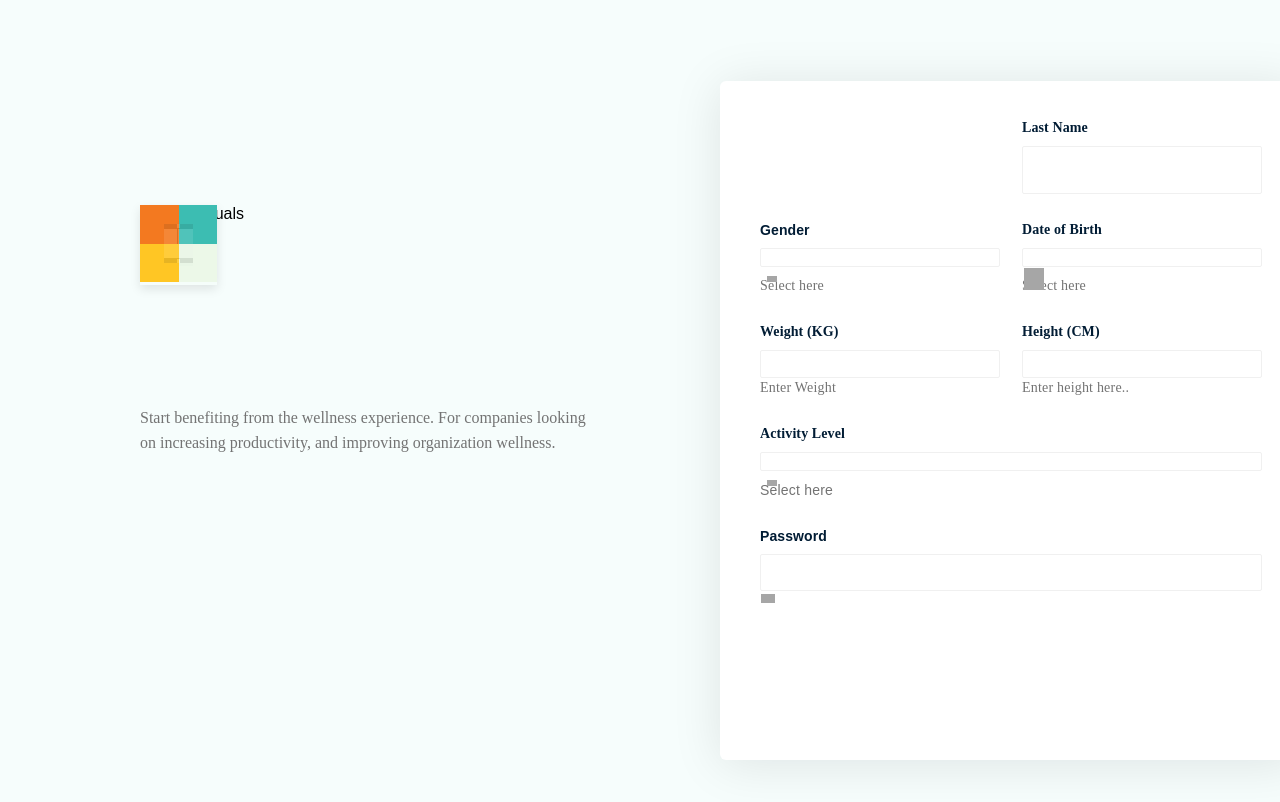
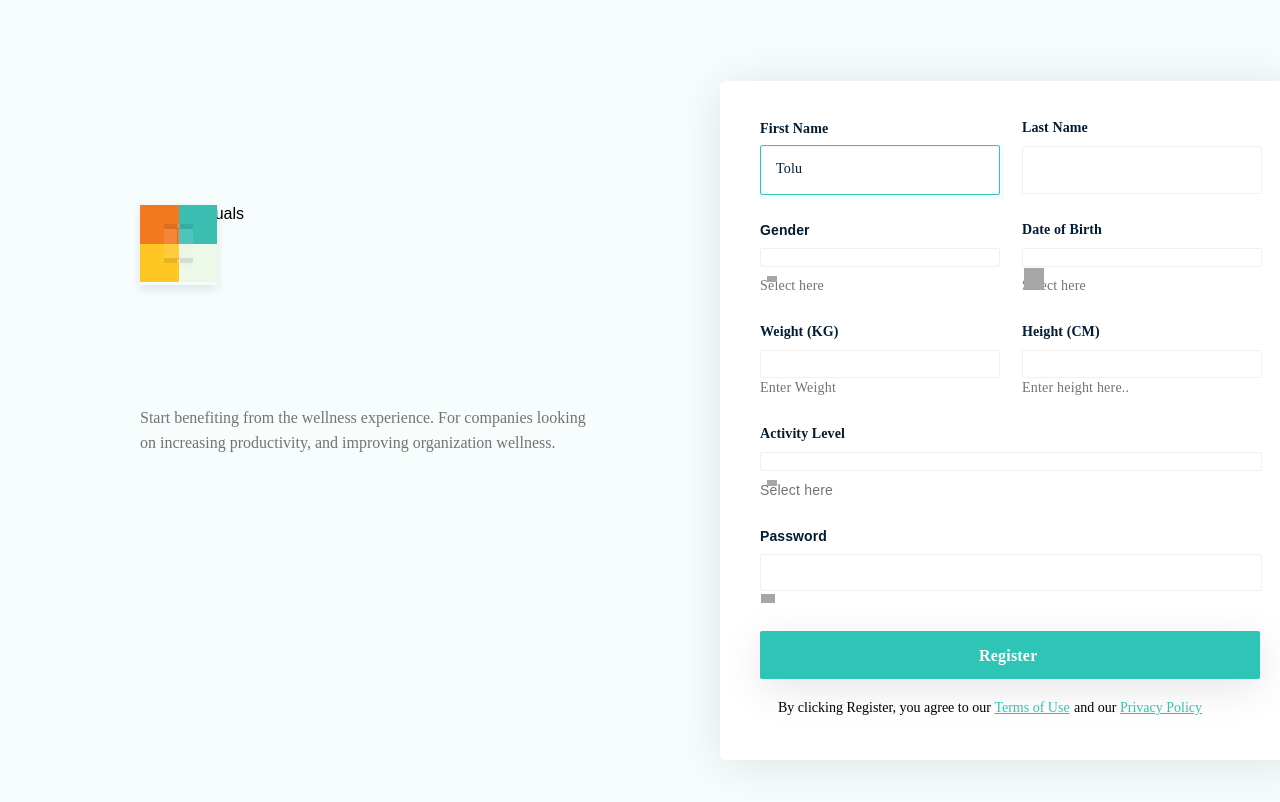
Before and after one commit to Mychaell/Assignment-2_AltSchool, a plain HTML site: page index.html in a window 1280 px wide. Shown: the top 802 px of the page. Drawn offline with Linux system fonts and the light colour scheme.

Commit message:
structure in place

```diff
--- a/index.html
+++ b/index.html
@@ -137,10 +137,6 @@
             </div>
         </div>
 
-
-
-
-
         <div class="sub-ten">
 
             <div id="sub-ten-main">
@@ -155,6 +151,23 @@
             </div>
         </div>
 
+        <div class="sub-eleven">
+            <div id="sub-eleven-one">
+                <div id="sub-eleven-one-one"></div>
+                <div id="sub-eleven-one-two"></div>
+            </div>
+            <div id="sub-eleven-two">Tolu</div>
+            <div id="sub-eleven-three">
+                <div id="first-name">First Name</div>
+            </div>
+        </div>
+
+        <div class="sub-twelve">
+            <div id="sub-twelve-one">
+                <div id="sub-twelve-one-child"></div>
+            </div>
+            <div id="sub-twelve-two">Register</div>
+        </div>
 
 
 
@@ -166,14 +179,12 @@
 
 
 
-
-
-
-
-
-        <div class="sub-eleven"></div>
-        <div class="sub-twelve"></div>
-        <div class="sub-thirteen"></div>
+        <div class="sub-thirteen">
+            <span id="reg">By clicking Register, you agree to our </span>
+            <span id="terms">Terms of Use</span>
+            <span id="and-our"> and our </span>
+            <span id="p-policy">Privacy Policy</span>
+        </div>
 
     </div>
 
--- a/styles.css
+++ b/styles.css
@@ -748,3 +748,159 @@ body {
     letter-spacing: 0.20px;
     word-wrap: break-word;
 }
+
+.sub-eleven {
+    width: 238px;
+    height: 72px;
+    left: 760px;
+    top: 121px;
+    position: absolute;
+}
+
+#sub-eleven-one {
+    width: 238px;
+    height: 48px;
+    left: 0px;
+    top: 24px;
+    position: absolute;
+}
+
+#sub-eleven-one-one {
+    width: 238px;
+    height: 48px;
+    left: 0px;
+    top: 0px;
+    position: absolute;
+    border-radius: 2px;
+    border: 1px #2EC4B6 solid;
+}
+
+#sub-eleven-one-two {
+    width: 238px;
+    height: 48px;
+    left: 0px;
+    top: 0px;
+    position: absolute;
+    opacity: 0.06;
+    border-radius: 2px;
+    border: 3px #2EC4B6 solid;
+}
+
+#sub-eleven-two {
+    width: 170px;
+    left: 16px;
+    top: 38px;
+    position: absolute;
+    color: #011C34;
+    font-size: 14px;
+    font-family: Sofia Pro;
+    font-weight: 400;
+    line-height: 20px;
+    letter-spacing: 0.20px;
+    word-wrap: break-word;
+}
+
+#sub-eleven-three {
+    padding-bottom: 2px;
+    padding-right: 79px;
+    left: 0px;
+    top: 0px;
+    position: absolute;
+    justify-content: flex-start;
+    align-items: center;
+    display: inline-flex;
+}
+
+#first-name {
+    width: 159px;
+    color: #011C34;
+    font-size: 14px;
+    font-family: Sofia Pro;
+    font-weight: 600;
+    letter-spacing: 0.10px;
+    word-wrap: break-word;
+}
+
+.sub-twelve {
+    width: 500px;
+    height: 48px;
+    left: 760px;
+    top: 631px;
+    position: absolute;
+}
+
+#sub-twelve-one {
+    width: 500px;
+    height: 48px;
+    left: 0px;
+    top: 0px;
+    position: absolute;
+    justify-content: center;
+    align-items: center;
+    display: inline-flex;
+}
+
+#sub-twelve-one-child {
+    width: 500px;
+    height: 48px;
+    background: #2EC4B6;
+    box-shadow: 0px 10px 40px rgba(0, 0, 0, 0.10);
+    border-radius: 2px;
+}
+
+#sub-twelve-two {
+    left: 219px;
+    top: 16px;
+    position: absolute;
+    text-align: center;
+    color: white;
+    font-size: 16px;
+    font-family: Sofia Pro;
+    font-weight: 600;
+    letter-spacing: 0.20px;
+    word-wrap: break-word;
+}
+
+.sub-thirteen {
+    left: 778px;
+    top: 695px;
+    position: absolute;
+}
+
+#reg {
+    color: black;
+    font-size: 14px;
+    font-family: Sofia Pro;
+    font-weight: 400;
+    line-height: 25px;
+    word-wrap: break-word;
+}
+
+#terms {
+    color: #2EC4B6;
+    font-size: 14px;
+    font-family: Sofia Pro;
+    font-weight: 500;
+    text-decoration: underline;
+    line-height: 25px;
+    word-wrap: break-word;
+}
+
+#and-our {
+    color: black;
+    font-size: 14px;
+    font-family: Sofia Pro;
+    font-weight: 400;
+    line-height: 25px;
+    word-wrap: break-word;
+}
+
+#p-policy {
+    color: #2EC4B6;
+    font-size: 14px;
+    font-family: Sofia Pro;
+    font-weight: 500;
+    text-decoration: underline;
+    line-height: 25px;
+    word-wrap: break-word;
+}
```
